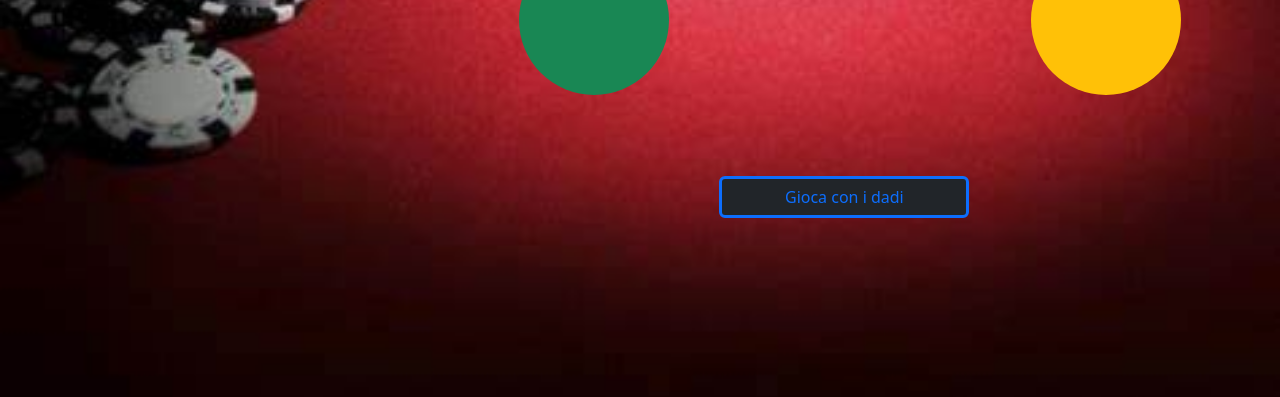
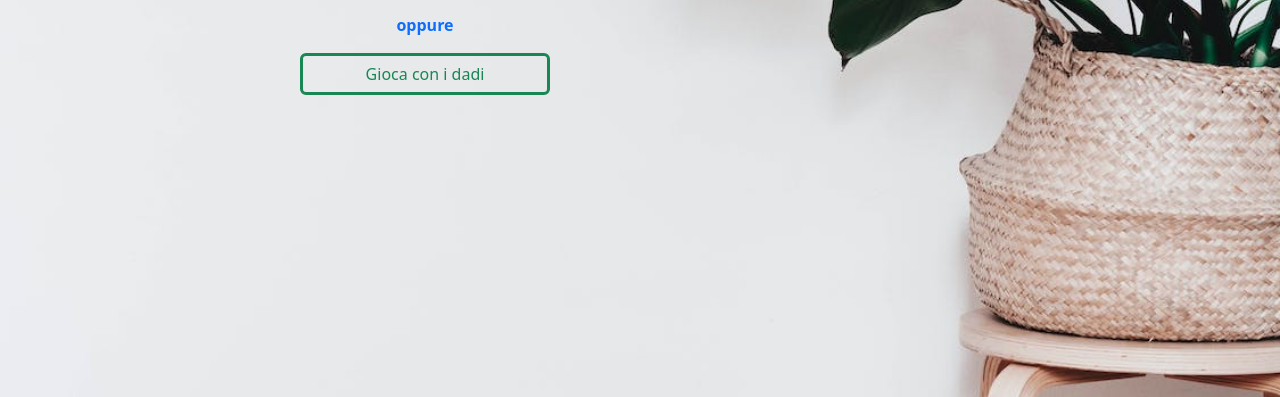
Before and after one commit to Christian01881/js-mail-dadi, a plain HTML site: page index.html in a window 1280 px wide. Shown: the part 403-800 px from the top of the page. Drawn offline with nearby package versions, Linux system fonts and the light colour scheme.

Commit message:
fix html

```diff
--- a/index.html
+++ b/index.html
@@ -11,7 +11,7 @@
 </head>
 <body>
    <!-- Home page -->
-   <section id="HomePage" class="d-none CPM-wrapper d-flex wrapper flex-column align-items-start justify-content-center CPM-home-bg">
+   <section id="HomePage" class="CPM-wrapper d-flex wrapper flex-column align-items-start justify-content-center CPM-home-bg">
     <div class="CPM-m300-left">
         <h1 class="text-center text-primary">Benvenuto</h1>
         <button id="EmailCheck" type="button" class="btn btn-outline-primary CPM-button mt-5 mb-3 border-3"><span><i class="fa-solid fa-envelope-circle-check"></i></span> Verifica la tua mail</button>
@@ -24,6 +24,7 @@
         <div class=" d-flex flex-column justify-content-center align-items-center">
             <h1 class="text-center text-white">Convalida Qui la tua Mail</h1>
                 <input type="email" class="form-control CPM-email border-3 mt-5 text-center" id="Email1" placeholder="Convalida la tua mail">
+                <p class="text-white">classe92@gmail.com viene accettata</p>
                 <button id="Validate" type="button" class="btn CPM-email btn-outline-primary bg-primary text-white mt-5 text-center">Convalida</button>
             <div id="text" class="text-white text-center">
 
@@ -31,7 +32,7 @@
         </div>
    </section>
    <!-- Dice section -->
-   <section id="Dice" class="CPM-Dice-bg CPM-wrapper d-flex justify-content-around align-items-center text-white">
+   <section id="Dice" class="d-none CPM-Dice-bg CPM-wrapper d-flex justify-content-around align-items-center text-white">
     <div class="CPM-m500-left">
         <h2>Il tuo dado</h2>
         <div id="MyDice" class="rounded-circle bg-success CPM-circle d-flex justify-content-center align-items-center">
```
